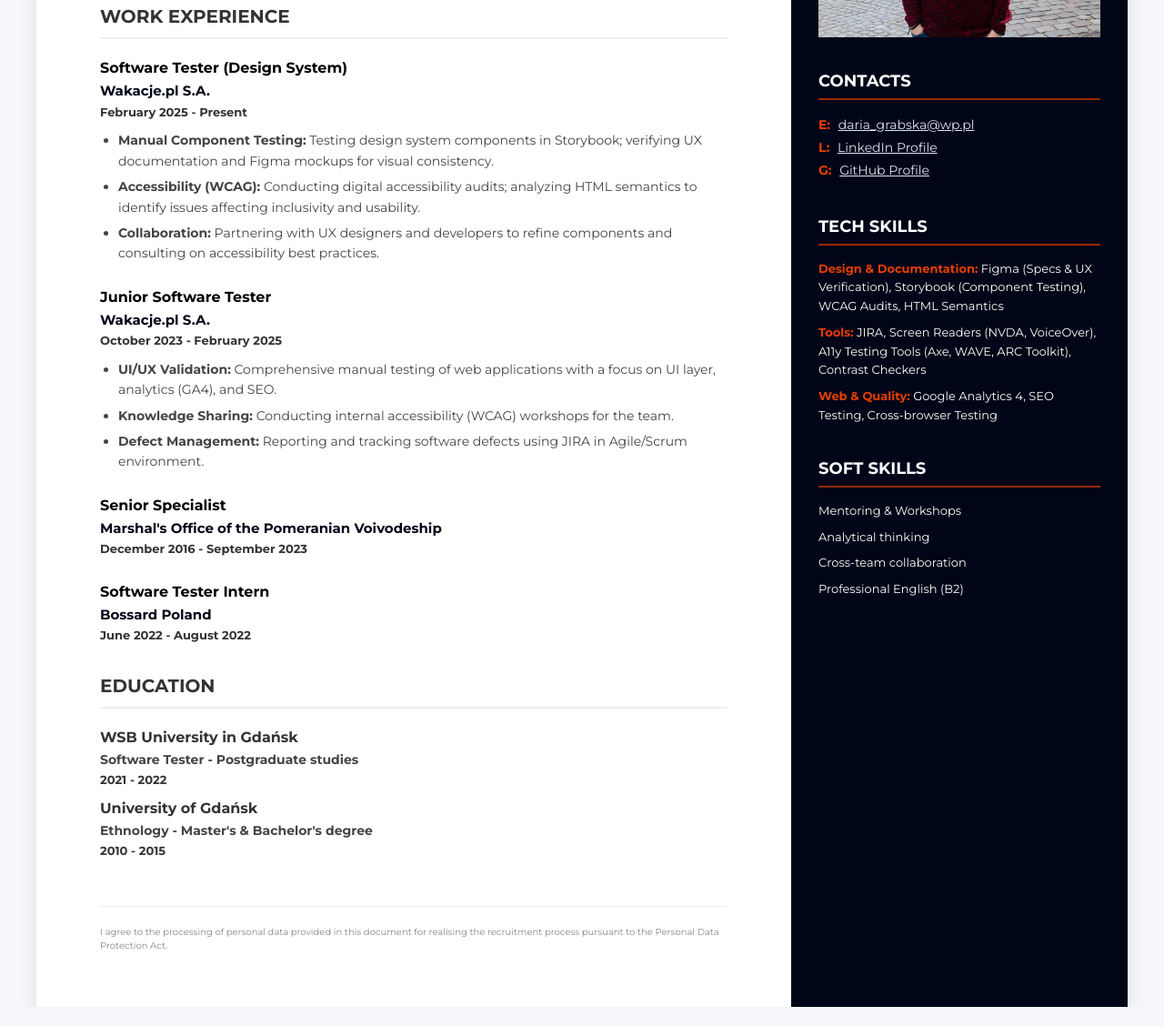
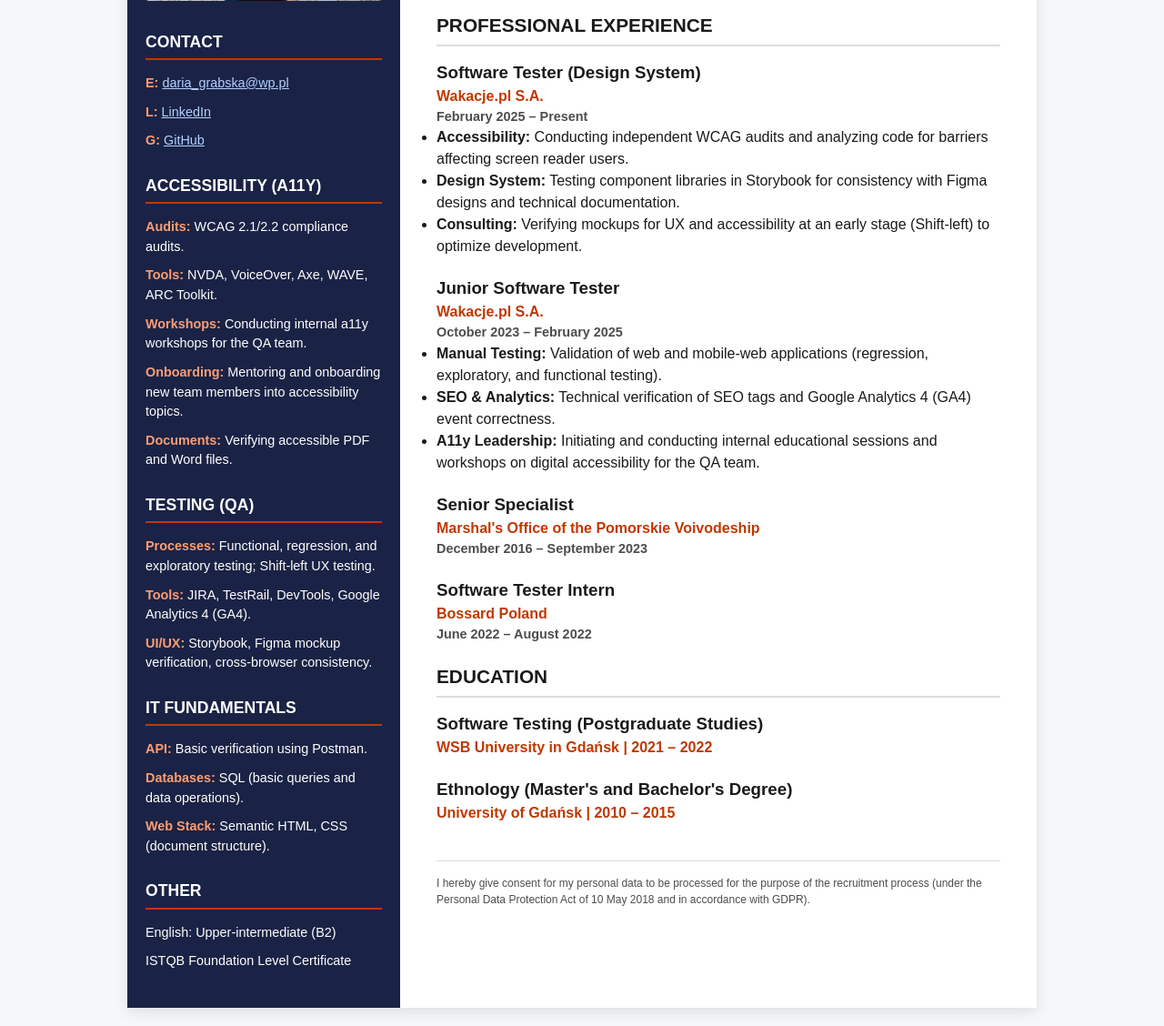
Before and after one commit to DariaGra/CV, a plain HTML site: page index.html in a window 1280 px wide. Shown: the part 311-1439 px from the top of the page at 91% size. Before the commit the page ends 1418 px from the top, so only its background shows below. Drawn offline with Linux system fonts and the light colour scheme.

Commit message:
Add files via upload

```diff
--- a/index.html
+++ b/index.html
@@ -1,115 +1,115 @@
 <!DOCTYPE html>
 <html lang="en">
 <head>
-    <meta charset="UTF-8" />
-    <meta name="viewport" content="width=device-width, initial-scale=1.0" />
+    <meta charset="UTF-8">
+    <meta name="viewport" content="width=device-width, initial-scale=1.0">
     <title>CV Daria Grabska - Manual Tester / Accessibility Specialist</title>
-    <link href="style.css" rel="stylesheet" />
-    <link rel="preconnect" href="https://fonts.googleapis.com" />
-    <link rel="preconnect" href="https://fonts.gstatic.com" crossorigin />
-    <link href="https://fonts.googleapis.com/css2?family=Montserrat:wght@400;700&display=swap" rel="stylesheet" />
+    <link rel="stylesheet" href="style.css">
 </head>
 <body>
     <div class="wrapper">
-        <main class="main-content">
-            <header class="main-description">
-                <p class="job-title" role="doc-subtitle">Manual Tester / Accessibility Specialist</p>
-                <h1 class="name">Daria Grabska</h1>
-                <p class="job-description">
-                    Manual Software Tester with a strong focus on Accessibility (WCAG) and Design Systems. Experienced in conducting detailed manual tests of web applications (desktop and mobile) to ensure functional correctness and high-quality UX. Specialize in analyzing HTML semantics and conducting accessibility audits, bridging the gap between design requirements and inclusive implementation.
-                </p>
-            </header>
-
-            <section aria-labelledby="experience-header">
-                <h2 id="experience-header" class="header-name">Work Experience</h2>
-
-                <article class="experience-item">
-                    <h3 class="job-name">Software Tester (Design System)</h3>
-                    <p class="company-name">Wakacje.pl S.A.</p>
-                    <p class="date">February 2025 - Present</p>
-                    <ul class="list">
-                        <li><strong>Manual Component Testing:</strong> Testing design system components in Storybook; verifying UX documentation and Figma mockups for visual consistency.</li>
-                        <li><strong>Accessibility (WCAG):</strong> Conducting digital accessibility audits; analyzing HTML semantics to identify issues affecting inclusivity and usability.</li>
-                        <li><strong>Collaboration:</strong> Partnering with UX designers and developers to refine components and consulting on accessibility best practices.</li>
-                    </ul>
-                </article>
-
-                <article class="experience-item">
-                    <h3 class="job-name">Junior Software Tester</h3>
-                    <p class="company-name">Wakacje.pl S.A.</p>
-                    <p class="date">October 2023 - February 2025</p>
-                    <ul class="list">
-                        <li><strong>UI/UX Validation:</strong> Comprehensive manual testing of web applications with a focus on UI layer, analytics (GA4), and SEO.</li>
-                        <li><strong>Knowledge Sharing:</strong> Conducting internal accessibility (WCAG) workshops for the team.</li>
-                        <li><strong>Defect Management:</strong> Reporting and tracking software defects using JIRA in Agile/Scrum environment.</li>
-                    </ul>
-                </article>
-
-                <article class="experience-item">
-                    <h3 class="job-name">Senior Specialist</h3>
-                    <p class="company-name">Marshal's Office of the Pomeranian Voivodeship</p>
-                    <p class="date">December 2016 - September 2023</p>
-                </article>
-
-                <article class="experience-item">
-                    <h3 class="job-name">Software Tester Intern</h3>
-                    <p class="company-name">Bossard Poland</p>
-                    <p class="date">June 2022 - August 2022</p>
-                </article>
-            </section>
-
-            <section aria-labelledby="education-header">
-                <h2 id="education-header" class="header-name">Education</h2>
-                <article>
-                    <h3 class="school">WSB University in Gdańsk</h3>
-                    <p class="field">Software Tester - Postgraduate studies</p>
-                    <p class="date">2021 - 2022</p>
-                </article>
-                <article>
-                    <h3 class="school">University of Gdańsk</h3>
-                    <p class="field">Ethnology - Master's & Bachelor's degree</p>
-                    <p class="date">2010 - 2015</p>
-                </article>
-            </section>
-
-            <footer class="clause">
-                <p>I agree to the processing of personal data provided in this document for realising the recruitment process pursuant to the Personal Data Protection Act.</p>
-            </footer>
-        </main>
-
         <aside class="sidebar">
             <div class="photo-container">
-                <img class="cv-photo" src="photo.jpg" alt="Daria Grabska - portrait photo">
+                <img src="photo.jpg" alt="Daria Grabska" class="cv-photo">
             </div>
 
-            <section class="contact-block">
-                <h2 class="headers-secondary">Contacts</h2>
-                <p class="contact-info">
-                    <span class="bold">E:</span> <a href="mailto:daria_grabska@wp.pl">daria_grabska@wp.pl</a><br>
-                    <span class="bold">L:</span> <a href="https://linkedin.com/in/daria-grabska">LinkedIn Profile</a><br>
-                    <span class="bold">G:</span> <a href="https://github.com/DariaGra">GitHub Profile</a>
-                </p>
-            </section>
+            <h2 class="headers-secondary">Contact</h2>
+            <ul>
+                <li><strong>E:</strong> <a href="mailto:daria_grabska@wp.pl">daria_grabska@wp.pl</a></li>
+                <li><strong>L:</strong> <a href="https://linkedin.com/in/daria-grabska">LinkedIn</a></li>
+                <li><strong>G:</strong> <a href="https://github.com/DariaGra">GitHub</a></li>
+            </ul>
 
-            <section class="tech-block">
-                <h2 class="headers-secondary">Tech Skills</h2>
-                <ul class="list-secondary">
-                    <li><strong>Design & Documentation:</strong> Figma (Specs & UX Verification), Storybook (Component Testing), WCAG Audits, HTML Semantics</li>
-                    <li><strong>Tools:</strong> JIRA, Screen Readers (NVDA, VoiceOver), A11y Testing Tools (Axe, WAVE, ARC Toolkit), Contrast Checkers</li>
-                    <li><strong>Web & Quality:</strong> Google Analytics 4, SEO Testing, Cross-browser Testing</li>
+            <h2 class="headers-secondary">Accessibility (a11y)</h2>
+            <ul>
+                <li><strong>Audits:</strong> WCAG 2.1/2.2 compliance audits.</li>
+                <li><strong>Tools:</strong> NVDA, VoiceOver, Axe, WAVE, ARC Toolkit.</li>
+                <li><strong>Workshops:</strong> Conducting internal a11y workshops for the QA team.</li>
+                <li><strong>Onboarding:</strong> Mentoring and onboarding new team members into accessibility topics.</li>
+                <li><strong>Documents:</strong> Verifying accessible PDF and Word files.</li>
+            </ul>
+
+            <h2 class="headers-secondary">Testing (QA)</h2>
+            <ul>
+                <li><strong>Processes:</strong> Functional, regression, and exploratory testing; Shift-left UX testing.</li>
+                <li><strong>Tools:</strong> JIRA, TestRail, DevTools, Google Analytics 4 (GA4).</li>
+                <li><strong>UI/UX:</strong> Storybook, Figma mockup verification, cross-browser consistency.</li>
+            </ul>
+
+            <h2 class="headers-secondary">IT Fundamentals</h2>
+            <ul>
+                <li><strong>API:</strong> Basic verification using Postman.</li>
+                <li><strong>Databases:</strong> SQL (basic queries and data operations).</li>
+                <li><strong>Web Stack:</strong> Semantic HTML, CSS (document structure).</li>
+            </ul>
+
+            <h2 class="headers-secondary">Other</h2>
+            <ul>
+                <li>English: Upper-intermediate (B2)</li>
+                <li>ISTQB Foundation Level Certificate</li>
+            </ul>
+        </aside>
+
+        <main>
+            <div class="header-info">
+                <p class="job-title-top">Manual Tester / Accessibility Specialist</p>
+                <h1 class="name">Daria Grabska</h1>
+            </div>
+
+            <p class="summary">
+                As someone who values continuous growth, I decided to pivot my career during the pandemic by completing postgraduate studies in Software Testing. Currently, I work as a Tester at Wakacje.pl, where I combine inquisitiveness with an unconventional approach to problem-solving. I specialize in ensuring high-quality UX and digital accessibility (WCAG). In my work, I strive to go beyond project assumptions, ensuring products are inclusive and polished in every aspect.
+            </p>
+
+            <h2 class="section-title">Professional Experience</h2>
+
+            <div class="entry">
+                <h3>Software Tester (Design System)</h3>
+                <p class="company-name">Wakacje.pl S.A.</p>
+                <span class="date">February 2025 – Present</span>
+                <ul>
+                    <li><strong>Accessibility:</strong> Conducting independent WCAG audits and analyzing code for barriers affecting screen reader users.</li>
+                    <li><strong>Design System:</strong> Testing component libraries in Storybook for consistency with Figma designs and technical documentation.</li>
+                    <li><strong>Consulting:</strong> Verifying mockups for UX and accessibility at an early stage (Shift-left) to optimize development.</li>
                 </ul>
-            </section>
+            </div>
 
-            <section class="soft-skills-block">
-                <h2 class="headers-secondary">Soft Skills</h2>
-                <ul class="list-secondary">
-                    <li>Mentoring & Workshops</li>
-                    <li>Analytical thinking</li>
-                    <li>Cross-team collaboration</li>
-                    <li>Professional English (B2)</li>
+            <div class="entry">
+                <h3>Junior Software Tester</h3>
+                <p class="company-name">Wakacje.pl S.A.</p>
+                <span class="date">October 2023 – February 2025</span>
+                <ul>
+                    <li><strong>Manual Testing:</strong> Validation of web and mobile-web applications (regression, exploratory, and functional testing).</li>
+                    <li><strong>SEO & Analytics:</strong> Technical verification of SEO tags and Google Analytics 4 (GA4) event correctness.</li>
+                    <li><strong>A11y Leadership:</strong> Initiating and conducting internal educational sessions and workshops on digital accessibility for the QA team.</li>
                 </ul>
-            </section>
-        </aside>
+            </div>
+
+            <div class="entry">
+                <h3>Senior Specialist</h3>
+                <p class="company-name">Marshal's Office of the Pomorskie Voivodeship</p>
+                <span class="date">December 2016 – September 2023</span>
+            </div>
+
+            <div class="entry">
+                <h3>Software Tester Intern</h3>
+                <p class="company-name">Bossard Poland</p>
+                <span class="date">June 2022 – August 2022</span>
+            </div>
+
+            <h2 class="section-title">Education</h2>
+            <div class="entry">
+                <h3>Software Testing (Postgraduate Studies)</h3>
+                <p class="company-name">WSB University in Gdańsk | 2021 – 2022</p>
+            </div>
+            <div class="entry">
+                <h3>Ethnology (Master's and Bachelor's Degree)</h3>
+                <p class="company-name">University of Gdańsk | 2010 – 2015</p>
+            </div>
+
+            <div class="clause">
+                I hereby give consent for my personal data to be processed for the purpose of the recruitment process (under the Personal Data Protection Act of 10 May 2018 and in accordance with GDPR).
+            </div>
+        </main>
     </div>
 </body>
 </html>
--- a/style.css
+++ b/style.css
@@ -1,3 +1,12 @@
+
+:root {
+    --primary-bg: #1a2345;
+    --accent-color: #bf3900;
+    --text-dark: #1a1a1a;
+    --text-gray: #4d4d4d;
+    --white: #ffffff;
+}
+
 * {
     box-sizing: border-box;
     margin: 0;
@@ -5,100 +14,118 @@
 }
 
 body {
-    font-family: "Montserrat", sans-serif;
+    font-family: Arial, sans-serif;
     background: #f5f7fa;
-    color: #333333;
+    color: var(--text-dark);
     line-height: 1.5;
 }
 
 .wrapper {
     display: flex;
-    max-width: 1200px;
-    margin: 0 auto;
-    background: #ffffff;
-    box-shadow: 0 6px 20px rgba(0, 0, 0, 0.1);
+    max-width: 1000px;
+    margin: 20px auto;
+    background: var(--white);
+    box-shadow: 0 4px 15px rgba(0,0,0,0.1);
 }
 
-@media (max-width: 900px) {
-    .wrapper { flex-direction: column; }
-    aside { width: 100% !important; order: 1; padding: 30px !important; }
-    main { order: 2; padding: 30px !important; }
-}
-
-/* SIDEBAR */
 aside {
-    width: 370px;
-    background: #000517;
-    color: #ffffff;
-    padding: 40px 30px;
+    width: 300px;
+    background: var(--primary-bg);
+    color: var(--white);
+    padding: 30px 20px;
 }
 
 .photo-container {
     width: 100%;
-    margin-bottom: 25px;
+    margin-bottom: 20px;
+    text-align: center;
 }
 
 .cv-photo {
     width: 100%;
     height: auto;
-    display: block;
-    object-fit: cover;
+    border-radius: 4px;
 }
 
 .headers-secondary {
-    font-size: 18px;
+    font-size: 1.1rem;
     text-transform: uppercase;
-    border-bottom: 2px solid #972800;
+    border-bottom: 2px solid var(--accent-color);
     padding-bottom: 5px;
-    margin-bottom: 15px;
-    margin-top: 35px;
+    margin: 25px 0 15px;
 }
 
-.contact-info { font-size: 14px; line-height: 1.8; }
-.contact-info a { color: #dae5f5; text-decoration: underline; }
-.bold { color: #e63e01; font-weight: 700; margin-right: 5px; }
+.sidebar ul {
+    list-style: none;
+}
 
-.list-secondary { list-style: none; }
-.list-secondary li { font-size: 13px; margin-bottom: 8px; line-height: 1.6; }
-.list-secondary strong { color: #e63e01; }
+.sidebar li {
+    font-size: 0.9rem;
+    margin-bottom: 10px;
+}
 
-/* MAIN CONTENT */
+.sidebar strong {
+    color: #ff9d73;
+}
+
+.sidebar a {
+    color: #b3d1ff;
+    text-decoration: underline;
+}
+
 main {
     flex: 1;
-    padding: 60px 70px;
+    padding: 40px;
 }
 
-.job-title { font-weight: 700; color: #000517; text-transform: uppercase; font-size: 13px; }
-.name { font-size: 42px; margin: 10px 0; color: #000; font-weight: 700; }
-.job-description { font-size: 14px; line-height: 1.6; color: #343434; margin-bottom: 40px; }
-
-.header-name {
-    font-size: 20px;
-    border-bottom: 2px solid #eee;
-    padding-bottom: 8px;
-    margin-top: 30px;
-    margin-bottom: 20px;
+.job-title-top {
+    font-weight: bold;
+    color: var(--accent-color);
     text-transform: uppercase;
+    font-size: 0.9rem;
+    margin-bottom: 5px;
 }
 
-.experience-item { margin-bottom: 25px; text-align: left; }
-.job-name { font-size: 16px; font-weight: 700; color: #000; display: block; }
-.company-name { font-size: 15px; color: #000517; font-weight: 700; margin: 2px 0; display: block; }
-
-/* DATY DO LEWEJ */
-.date {
-    font-size: 13px;
-    color: #343434;
-    font-weight: 700;
+.name {
+    font-size: 2.5rem;
     margin-bottom: 10px;
-    display: block;
-    text-align: left; /* Wymuszenie wyr�wnania do lewej */
 }
 
-.list { padding-left: 20px; font-size: 14px; line-height: 1.6; color: #444; }
-.list li { margin-bottom: 6px; }
+.summary {
+    font-size: 0.95rem;
+    margin-bottom: 30px;
+}
 
-.school { font-size: 16px; font-weight: 700; }
-.field { font-size: 14px; color: #444; font-weight: 700; margin: 2px 0; }
+.section-title {
+    font-size: 1.3rem;
+    text-transform: uppercase;
+    border-bottom: 2px solid #ddd;
+    padding-bottom: 5px;
+    margin-top: 20px;
+    margin-bottom: 15px;
+}
 
-.clause { margin-top: 50px; font-size: 10px; color: #888; border-top: 1px solid #eee; padding-top: 20px; }
+.entry {
+    margin-bottom: 20px;
+}
+
+.company-name {
+    font-size: 1rem;
+    color: var(--accent-color);
+    font-weight: bold;
+}
+
+.date {
+    font-size: 0.9rem;
+    color: var(--text-gray);
+    font-weight: bold;
+    display: block;
+}
+
+.clause {
+    margin-top: 40px;
+    font-size: 0.75rem;
+    color: var(--text-gray);
+    border-top: 1px solid #ddd;
+    padding-top: 15px;
+}
```
